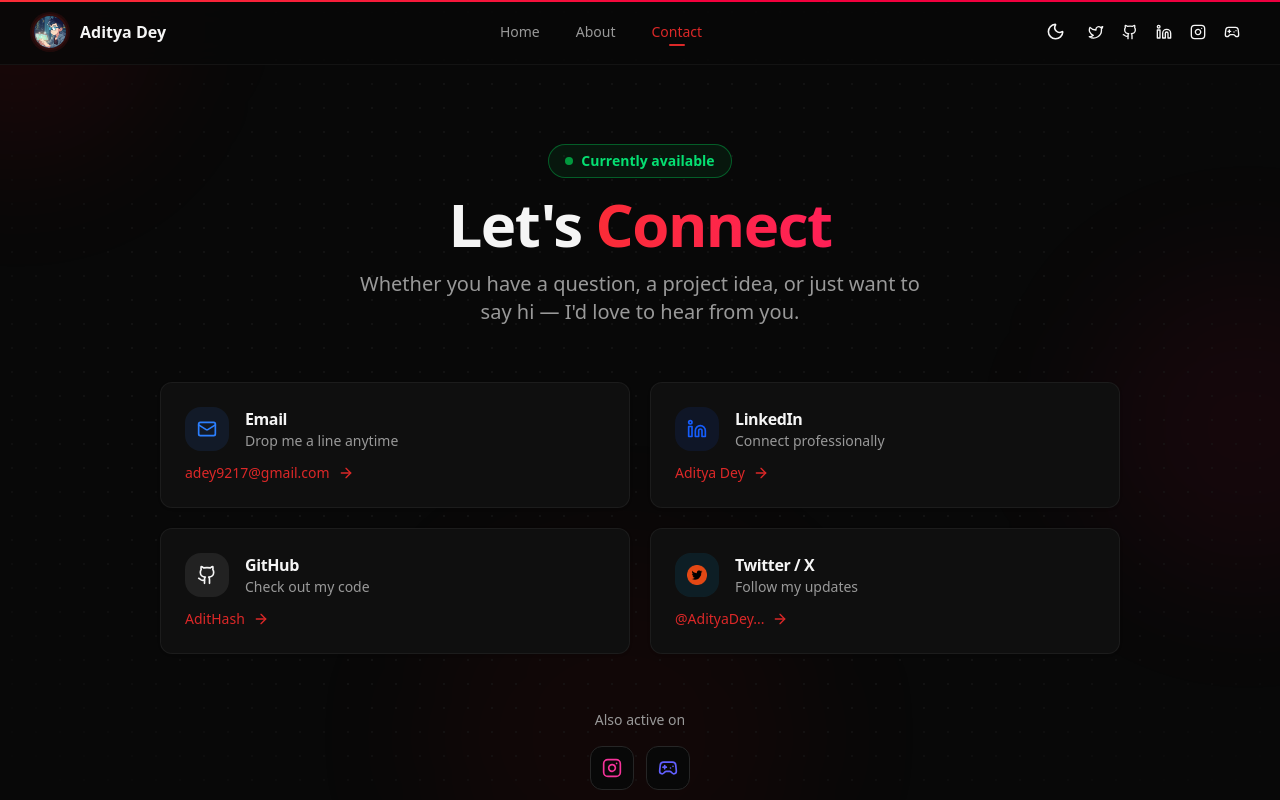
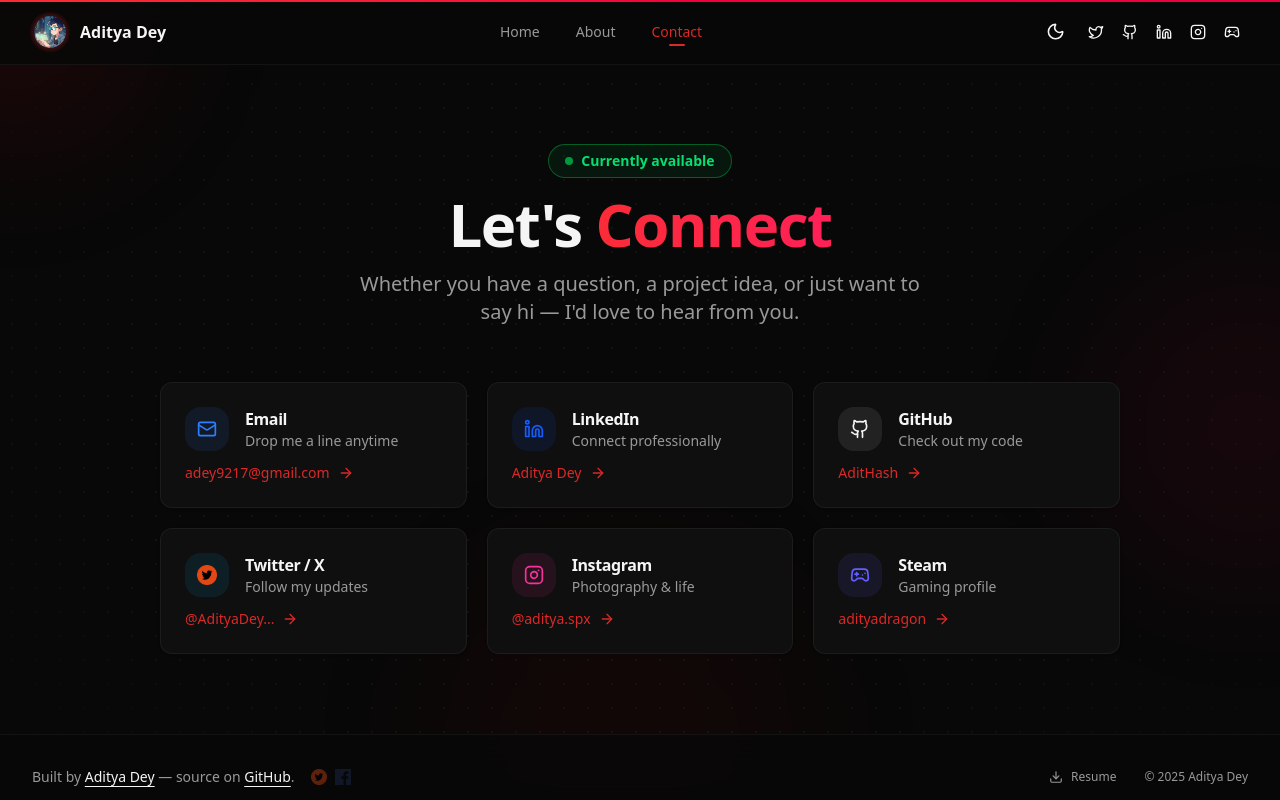
Before and after one commit to AditHash/React-Portfolio-v2, a React (Vite) app: page /contact in a window 1280 px wide. Shown: the top 800 px of the page. Built offline with nearby package versions, Linux system fonts and the light colour scheme.

Commit message:
Promote Instagram and Steam to full contact cards

```diff
--- a/src/pages/contact.jsx
+++ b/src/pages/contact.jsx
@@ -56,6 +56,24 @@ const Contact = () => {
             color: "text-sky-500",
             bg: "bg-sky-500/10",
         },
+        {
+            icon: <Instagram className="h-5 w-5" />,
+            title: "Instagram",
+            description: "Photography & life",
+            value: "@aditya.spx",
+            link: INFO.socials.instagram,
+            color: "text-pink-500",
+            bg: "bg-pink-500/10",
+        },
+        {
+            icon: <Gamepad2 className="h-5 w-5" />,
+            title: "Steam",
+            description: "Gaming profile",
+            value: "adityadragon",
+            link: INFO.socials.steam,
+            color: "text-indigo-500",
+            bg: "bg-indigo-500/10",
+        },
     ];
 
     return (
@@ -95,7 +113,7 @@ const Contact = () => {
                 </motion.div>
 
                 {/* Contact cards */}
-                <div className="grid grid-cols-1 sm:grid-cols-2 gap-5">
+                <div className="grid grid-cols-1 sm:grid-cols-2 lg:grid-cols-3 gap-5">
                     {contactMethods.map((method, index) => (
                         <motion.div
                             key={index}
@@ -128,27 +146,6 @@ const Contact = () => {
                     ))}
                 </div>
 
-                {/* Also active on */}
-                <motion.div
-                    initial={{ opacity: 0 }}
-                    animate={{ opacity: 1 }}
-                    transition={{ delay: 0.6 }}
-                    className="text-center space-y-4"
-                >
-                    <p className="text-muted-foreground text-sm">Also active on</p>
-                    <div className="flex justify-center gap-3">
-                        <Button variant="outline" size="icon" className="h-11 w-11 rounded-xl hover:border-primary/50 hover:bg-primary/5 transition-all" asChild>
-                            <a href={INFO.socials.instagram} target="_blank" rel="noreferrer">
-                                <Instagram className="h-5 w-5 text-pink-500" />
-                            </a>
-                        </Button>
-                        <Button variant="outline" size="icon" className="h-11 w-11 rounded-xl hover:border-primary/50 hover:bg-primary/5 transition-all" asChild>
-                            <a href={INFO.socials.steam} target="_blank" rel="noreferrer">
-                                <Gamepad2 className="h-5 w-5 text-indigo-500" />
-                            </a>
-                        </Button>
-                    </div>
-                </motion.div>
 
             </div>
         </MainLayout>
```
